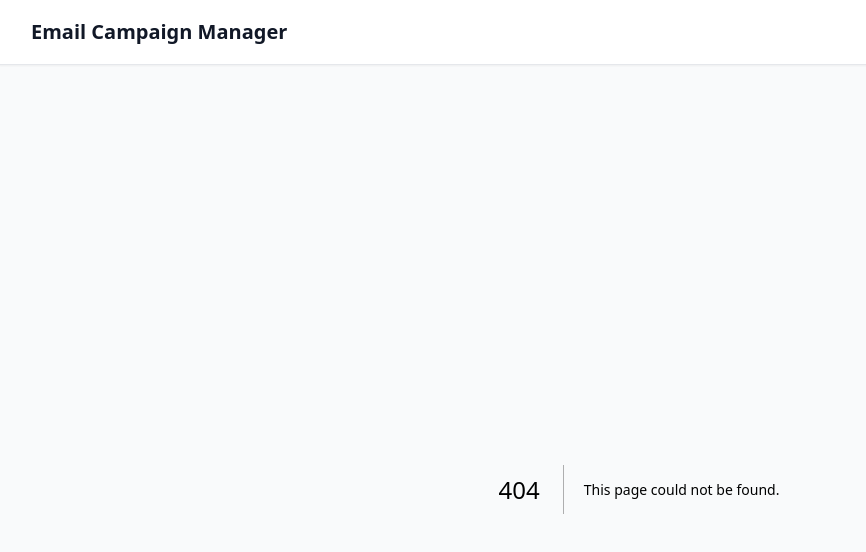
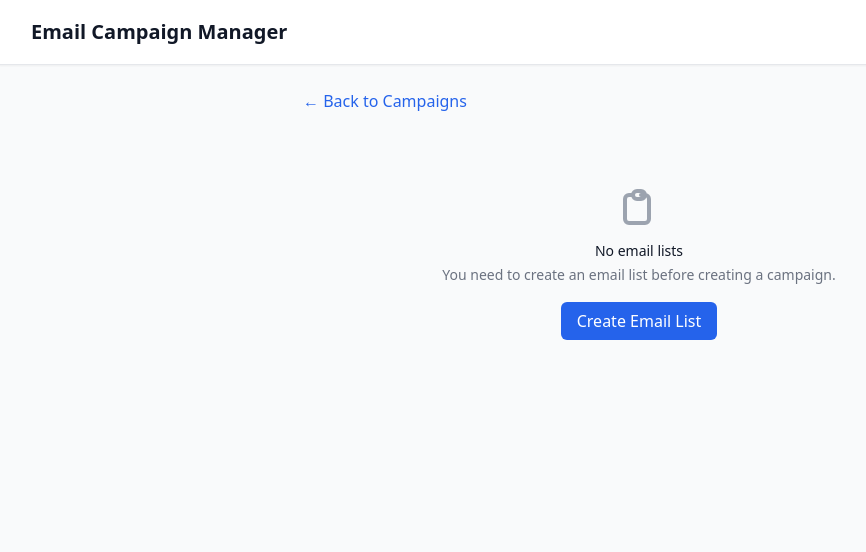
Before and after one commit to bladimir-kogno/lumail-email-campaign, a Next.js app: page /campaigns/new in a window 1280 px wide. Before the commit this address had no page. Shown: the top 552 px of the page, without its empty margins (1-867 px from the left). Built offline with nearby package versions, Linux system fonts and the light colour scheme; no server answers; the database is empty.

Commit message:
Create page.tsx

```diff
--- /dev/null
+++ b/app/campaigns/new/page.tsx
@@ -0,0 +1,67 @@
+import Link from 'next/link'
+import { prisma } from '@/lib/prisma'
+import { CampaignForm } from './campaign-form'
+
+async function getLists() {
+  return await prisma.list.findMany({
+    select: {
+      id: true,
+      name: true,
+      _count: {
+        select: {
+          subscribers: { where: { active: true } }
+        }
+      }
+    },
+    orderBy: { name: 'asc' }
+  })
+}
+
+export default async function NewCampaignPage() {
+  const lists = await getLists()
+
+  if (lists.length === 0) {
+    return (
+      <div className="max-w-2xl mx-auto">
+        <div className="mb-6">
+          <Link href="/campaigns" className="text-blue-600 hover:text-blue-500">
+            ← Back to Campaigns
+          </Link>
+        </div>
+
+        <div className="text-center py-12">
+          <svg className="mx-auto h-12 w-12 text-gray-400" fill="none" stroke="currentColor" viewBox="0 0 24 24">
+            <path strokeLinecap="round" strokeLinejoin="round" strokeWidth={2} d="M9 5H7a2 2 0 00-2 2v10a2 2 0 002 2h8a2 2 0 002-2V7a2 2 0 00-2-2h-2M9 5a2 2 0 002 2h2a2 2 0 002-2M9 5a2 2 0 012-2h2a2 2 0 012 2" />
+          </svg>
+          <h3 className="mt-2 text-sm font-medium text-gray-900">No email lists</h3>
+          <p className="mt-1 text-sm text-gray-500">You need to create an email list before creating a campaign.</p>
+          <div className="mt-6">
+            <Link href="/lists/new" className="btn btn-primary">
+              Create Email List
+            </Link>
+          </div>
+        </div>
+      </div>
+    )
+  }
+
+  return (
+    <div className="max-w-4xl mx-auto">
+      <div className="mb-6">
+        <Link href="/campaigns" className="text-blue-600 hover:text-blue-500">
+          ← Back to Campaigns
+        </Link>
+      </div>
+
+      <div className="bg-white shadow sm:rounded-lg">
+        <div className="px-4 py-5 sm:p-6">
+          <h1 className="text-lg leading-6 font-medium text-gray-900 mb-6">
+            Create New Email Campaign
+          </h1>
+
+          <CampaignForm lists={lists} />
+        </div>
+      </div>
+    </div>
+  )
+}
```
